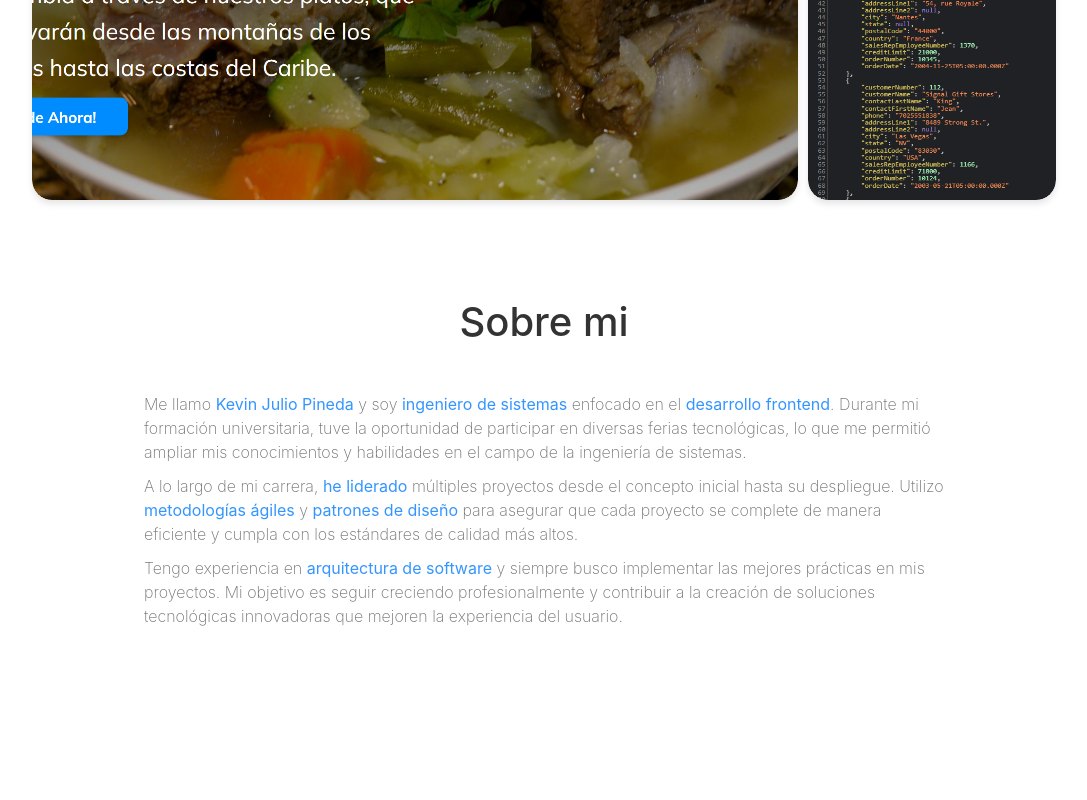
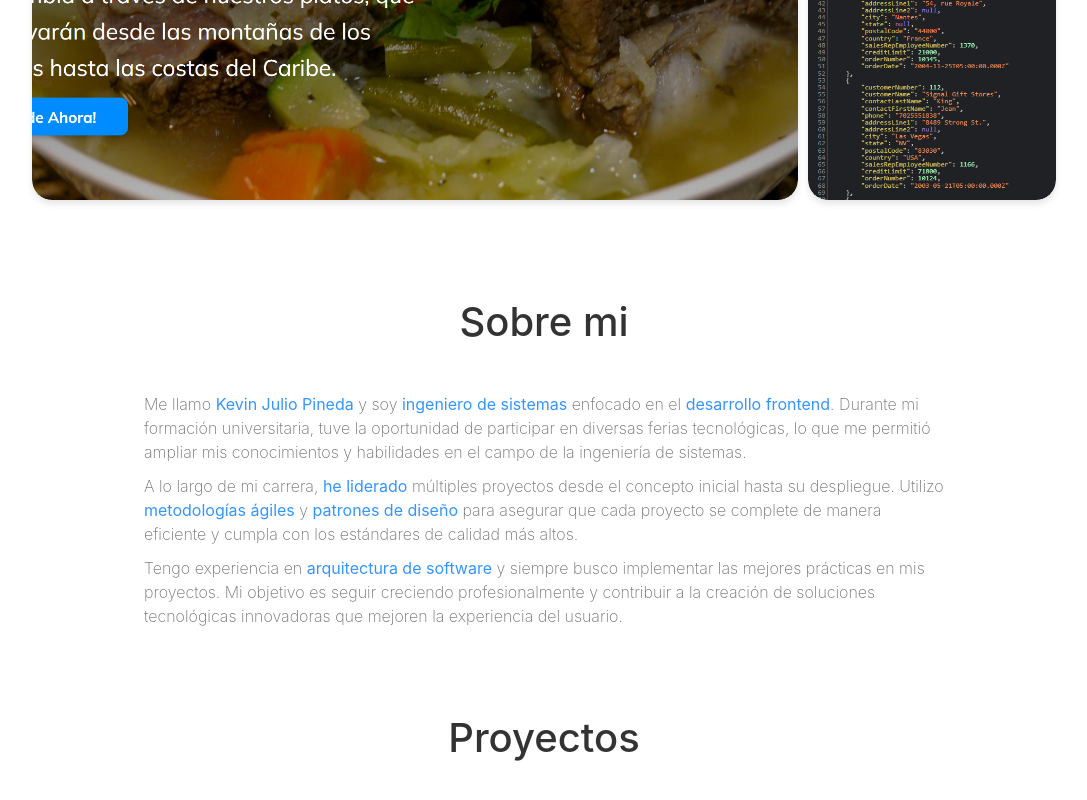
Before and after one commit to KevinJp21/Portfolio-KJ, a React (Vite) app: page /home in a window 1280 px wide. Shown: the part 1704-2504 px from the top of the page, without its empty margins (96-1183 px from the left). Before the commit the page ends 2372 px from the top, so only its background shows below. Built offline with nearby package versions, Linux system fonts and the light colour scheme; a web font is replaced by a local one.

Commit message:
creando sección skills

```diff
--- a/src/Components/NavBar/FloatNavbar.jsx
+++ b/src/Components/NavBar/FloatNavbar.jsx
@@ -49,9 +49,11 @@ const FloatNavbar = () => {
                     <div className="FloatnavHome">
                         <ul className="FloatmenuHome">
                             <li><a className="LinkFloatNavHome Start" href='#Start'><HomeIcon className="home-icon" width={"30px"} heigh={"30px"} /></a></li>
+                            <li><a className="LinkFloatNavHome Projects" href="#projects"><ProjectIcon className="home-icon" width={"30px"} heigh={"30px"} /></a></li>
                             <li><a className="LinkFloatNavHome About" href='#About'><AboutIcon className="home-icon" width={"30px"} heigh={"30px"} /></a></li>
-                            <li><a className="LinkFloatNavHome Projects" href="#projects"><ProjectIcon className="home-icon" width={"30px"} heigh={"30px"} /></a></li>
                             <li><a className="LinkFloatNavHome Contact" href="mailto: kevinjp821@gmail.com"><ContactIcon className="home-icon" width={"30px"} heigh={"30px"} /></a></li>
+                            <li><a className="LinkFloatNavHome Contact" href="mailto: kevinjp821@gmail.com"><ContactIcon className="home-icon" width={"30px"} heigh={"30px"} /></a></li>
+
                             <li>
                                 <button className={`select ${darkMode}`} onClick={() => handleOptionClick(darkMode === 'light' ? 'dark' : darkMode === 'dark' ? 'system' : 'light')}>
                                     {renderIcon()}
--- a/src/Components/NavBar/Navbar.css
+++ b/src/Components/NavBar/Navbar.css
@@ -110,8 +110,7 @@
 .NavBar .menu li:hover{
     background: rgba(0, 0, 0, .2);
 
-}.NavBar
-
+}
 .NavBar .menu-open{
     display: block;
     opacity: 1;
--- a/src/Components/NavBar/Navbar.jsx
+++ b/src/Components/NavBar/Navbar.jsx
@@ -66,8 +66,9 @@ const Navbar = () => {
                     <div className="navHome">
                         <ul className="menuHome">
                             <li><a className="LinkNavHome Start" href='#Start'><span className='linkText'>Inicio</span></a></li>
+                            <li><a className="LinkNavHome Projects" href="#projects"><span className='linkText'>Proyectos</span></a></li>
                             <li><a className="LinkNavHome About" href='#About'><span className='linkText'>Sobre mi</span></a></li>
-                            <li><a className="LinkNavHome Projects" href="#projects"><span className='linkText'>Proyectos</span></a></li>
+                            <li><a className="LinkNavHome Skills" href="#Skills"><span className='linkText'>Habilidades</span></a></li>
                             <li><a className="LinkNavHome Contact" href="mailto: kevinjp821@gmail.com"><span className='linkText'>Contacto</span></a></li>
                             <li>
                                 <div className="dropdown">
--- a/src/Pages/Home/Home.jsx
+++ b/src/Pages/Home/Home.jsx
@@ -5,6 +5,7 @@ import FloatNavbar from '../../Components/NavBar/FloatNavbar'; // Cambiar en 720
 import Start from '../../Secciones/SeccionesHome/Start/Start';
 import About from '../../Secciones/SeccionesHome/About/About';
 import Projects from '../../Secciones/SeccionesHome/Projects/Projects';
+import Skills from '../../Secciones/SeccionesHome/Skills/Skills';
 
 const Home = () => {
     const [isMobile, setIsMobile] = useState(window.matchMedia('(max-width: 720px)').matches);
@@ -32,6 +33,7 @@ const Home = () => {
             <Start />
             <Projects />
             <About />
+            <Skills />
         </main>
     </div>
     );
--- a/src/Secciones/SeccionesHome/Projects/Projects.css
+++ b/src/Secciones/SeccionesHome/Projects/Projects.css
@@ -4,7 +4,6 @@
     align-items: center;
     justify-content: center;
     min-height: 100vh;
-
     padding: 20px;
 }
 
--- /dev/null
+++ b/src/Secciones/SeccionesHome/Skills/Skills.css
@@ -0,0 +1,17 @@
+.ContainerSkills{
+    display: flex;
+    justify-content: center;
+    padding: 20px;
+}
+
+.HeaderSkills {
+    width: 100%;
+    padding: 20px;
+}
+
+.HeaderSkills h2 {
+    text-align: center;
+    font-size: 40px;
+    font-weight: 500;
+    color: var(--Grey-Dark);
+}
--- /dev/null
+++ b/src/Secciones/SeccionesHome/Skills/Skills.jsx
@@ -0,0 +1,16 @@
+import React from 'react'
+import './Skills.css'
+const Skills = () => {
+    return (
+        <section className="ContainerSkills" id="Skils">
+            <div className="HeaderSkills">
+                <h2>Proyectos</h2>
+            </div>
+
+            <div className="ContentSkills"></div>
+        </section>
+
+    )
+}
+
+export default Skills
```
